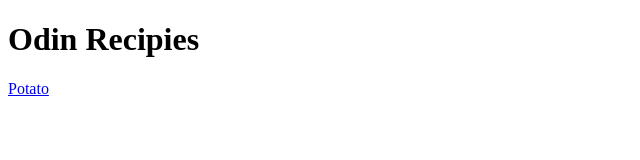
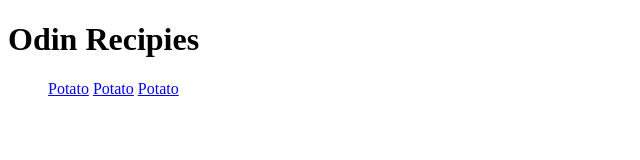
Before and after one commit to Khaled14222/odin-recipes, a plain HTML site: page index.html in a window 1280 px wide. Shown: the whole page, without its empty margins (0-640 px from the left). Drawn offline with Linux system fonts and the light colour scheme.

Commit message:
add recipes list in home page

```diff
--- a/index.html
+++ b/index.html
@@ -8,6 +8,10 @@
 <body>
   <h1>Odin Recipies</h1>
 
-  <a href="recipes/page-two.html">Potato</a>
+  <ul>
+    <a href="recipes/page-two.html">Potato</a>
+    <a href="recipes/page-two.html">Potato</a>
+    <a href="recipes/page-two.html">Potato</a>
+  </ul>
 </body>
 </html>
```
Also changed, not shown: recipes/page-two.html (+1 -0 lines).
